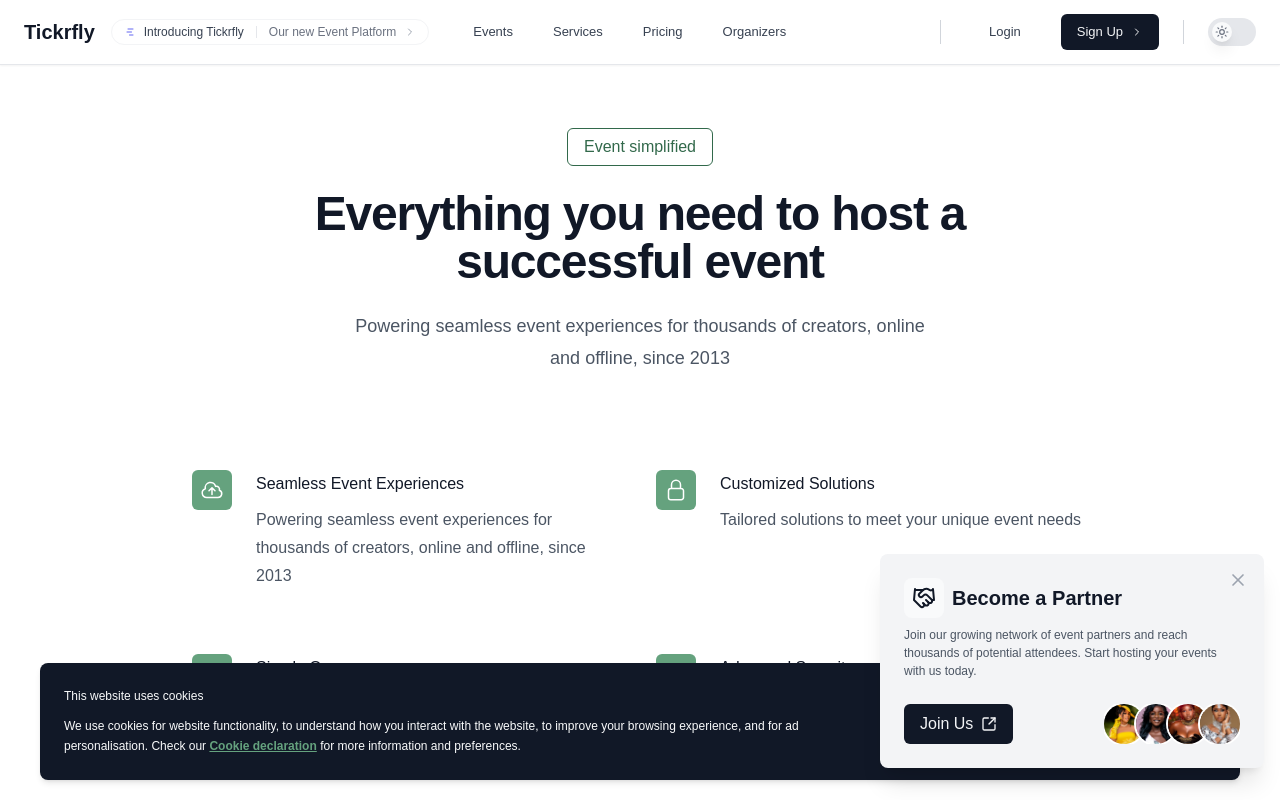
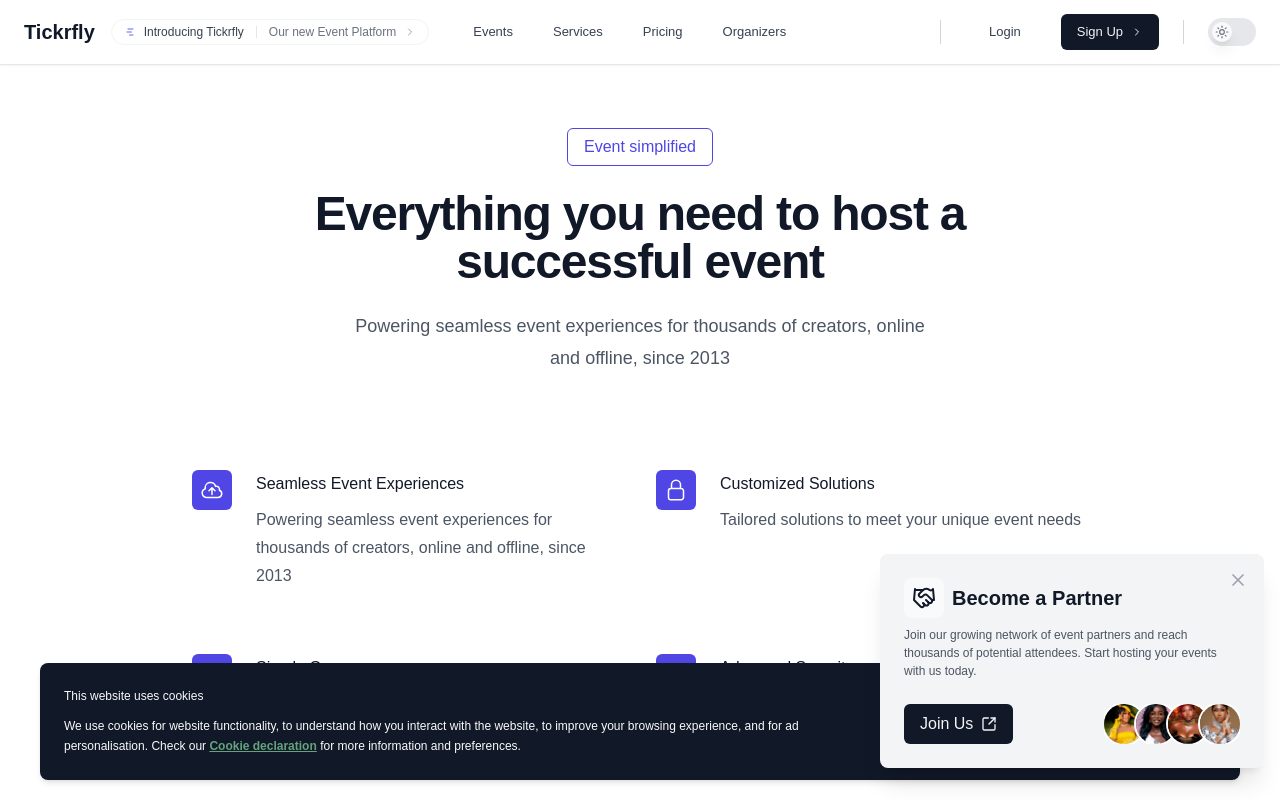
Before and after one commit to nanayawdev/event-ticketing-app, a React (Vite) app: page /about in a window 1280 px wide. Shown: the top 800 px of the page. Built offline with nearby package versions, Linux system fonts and the light colour scheme; no server answers.

Commit message:
Dark Mode added to Features component

```diff
--- a/src/components/Features/Features.jsx
+++ b/src/components/Features/Features.jsx
@@ -30,16 +30,16 @@
 
 export default function Features() {
   return (
-    <div className="bg-white py-24 sm:py-32">
+    <div className="bg-white dark:bg-gray-900 py-24 sm:py-32">
       <div className="mx-auto max-w-[1200px] px-6 lg:px-8">
         <div className="mx-auto max-w-2xl text-center">
-          <h2 className="inline-block text-base font-normal leading-7 text-sea-green-600 border border-sea-green-600 rounded-md px-4 py-1">
+          <h2 className="inline-block text-base font-normal leading-7 text-primary-600 dark:text-primary-400 border border-primary-600 dark:border-primary-400 rounded-md px-4 py-1">
             Event simplified
           </h2>
           <h1 className="mt-6 text-3xl font-bold tracking-tight text-gray-900 sm:text-4xl lg:text-5xl">
             Everything you need to host a successful event
           </h1>
-          <p className="mt-6 text-lg leading-8 text-gray-600 mx-auto max-w-xl">
+          <p className="mt-6 text-lg leading-8 text-gray-600 dark:text-gray-400 mx-auto max-w-xl">
             Powering seamless event experiences for thousands of creators, online and offline, since 2013
           </p>
         </div>
@@ -47,13 +47,13 @@
           <dl className="grid max-w-xl grid-cols-1 gap-x-8 gap-y-10 lg:max-w-none lg:grid-cols-2 lg:gap-y-16">
             {features.map((feature) => (
               <div key={feature.name} className="relative pl-16">
-                <dt className="text-base font-normal leading-7 text-gray-900">
-                  <div className="absolute left-0 top-0 flex h-10 w-10 items-center justify-center rounded-md bg-sea-green-400">
-                    <feature.icon aria-hidden="true" className="h-6 w-6 text-white" />
+                <dt className="text-base font-normal leading-7 text-gray-900 dark:text-gray-50">
+                  <div className="absolute left-0 top-0 flex h-10 w-10 items-center justify-center rounded-md bg-primary-600 dark:bg-primary-400">
+                    <feature.icon aria-hidden="true" className="h-6 w-6 text-white dark:text-gray-50" />
                   </div>
                   {feature.name}
                 </dt>
-                <dd className="mt-2 text-base leading-7 text-gray-600">{feature.description}</dd>
+                <dd className="mt-2 text-base leading-7 text-gray-600 dark:text-gray-400">{feature.description}</dd>
               </div>
             ))}
           </dl>
```
